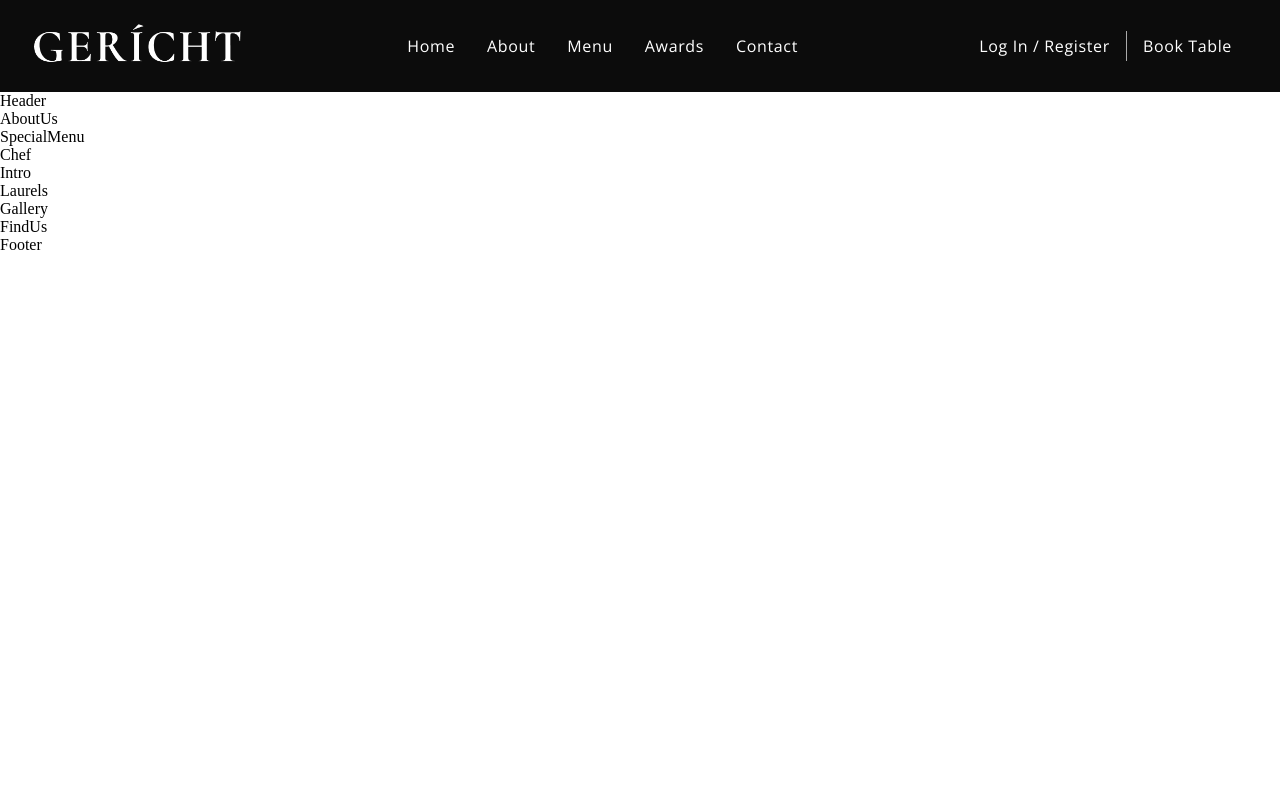
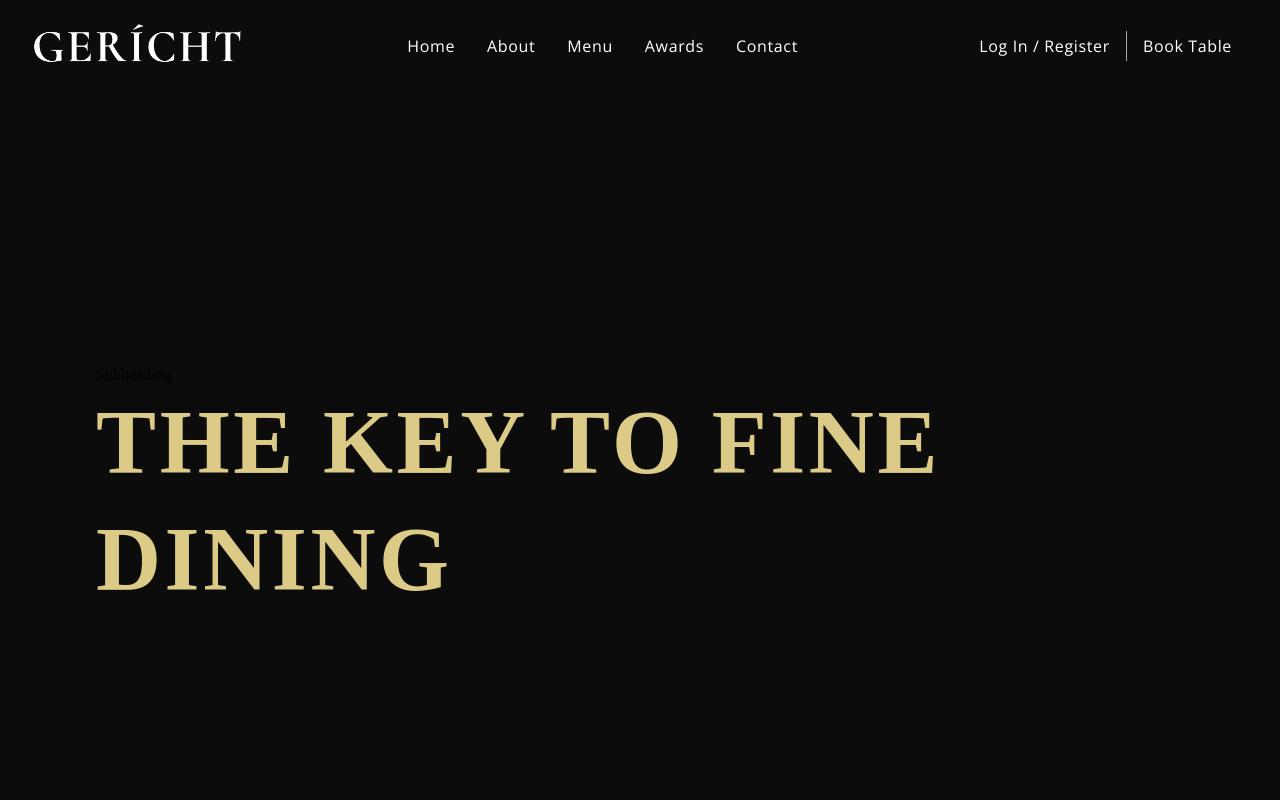
Before and after one commit to musior/restaurant-application, a React (Create React App) app: page / in a window 1280 px wide. Shown: the top 800 px of the page. Built offline with nearby package versions, Linux system fonts and the light colour scheme; a web font is replaced by a local one.

Commit message:
Update Header.jsx
Create structure of header component.

```diff
--- a/src/container/Header/Header.jsx
+++ b/src/container/Header/Header.jsx
@@ -1,10 +1,17 @@
-import React from 'react';
+import React from "react";
 
-import './Header.css';
+import images from "../../constants/images";
+import "./Header.css";
+import Subheading from "../../components/SubHeading/Subheading";
 
 const Header = () => (
-  <div>
-    Header
+  <div className="app__header app__wrapper section__padding" id="home">
+    <div className="app__wrapper_info">
+      <Subheading title="Chase the new flavour" />
+      <h1 className="app__header-h1">The Key to Fine Dining</h1>
+    </div>
+
+    <div className="app__wrapper_img"></div>
   </div>
 );
 
```
